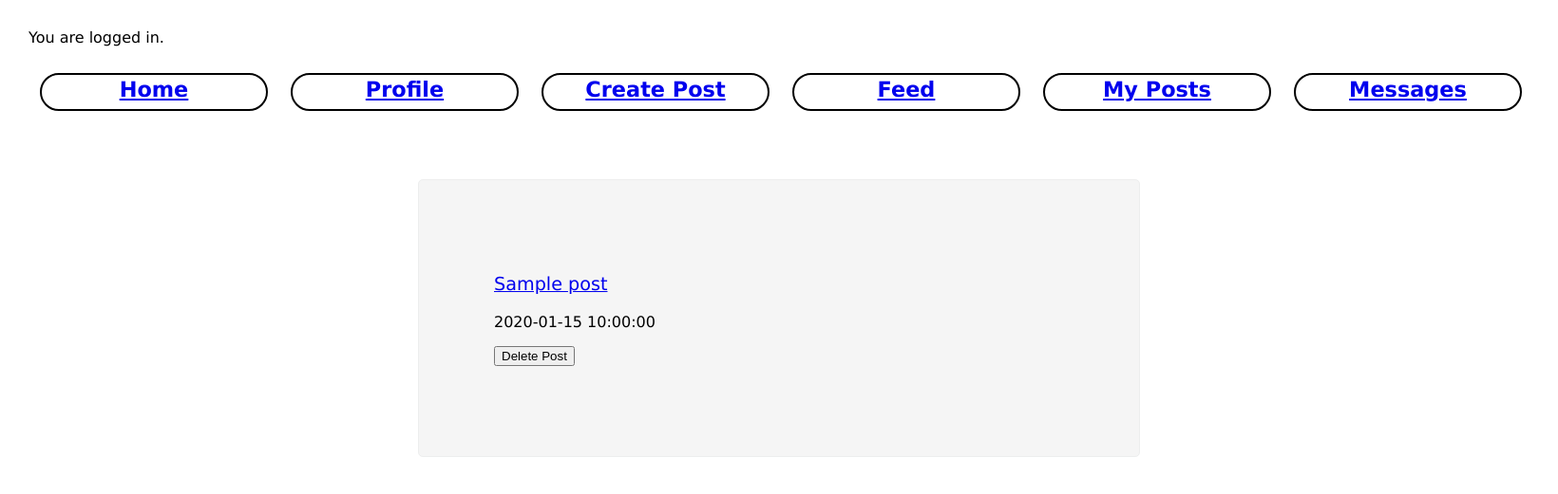
After one commit to tumichelle/SunshareCS304FinalProject, a Flask app: template beta/templates/my_posts.html in a window 1640 px wide. The commit adds this page. Shown: the top 521 px of the page at 95% size. Run offline with Flask 2, Linux system fonts and the light colour scheme; the template is opened without the code that fills it: most values are stand-ins (such as "Sample title", 1, 10 or a date in 2020).

Commit message:
adding my posts page and delete button for posts

```diff
--- a/beta/app.py
+++ b/beta/app.py
@@ -180,6 +180,27 @@ def feed():
     feed_results = search_helper.feed(conn)
     post_author = feed_results[0]['name']
     return render_template('feed.html', posts=feed_results, author = post_author)
+
+#my posts page
+@app.route('/my_posts/', methods=['GET'])
+def my_posts():
+    if 'username' not in session:
+        flash('Log in or create an account to view your posts.')
+        return redirect(url_for('index'))
+    conn = dbi.connect()
+    user_id = session.get('uid')
+    feed_results = search_helper.my_posts(conn, user_id)
+    return render_template('my_posts.html', posts=feed_results)
+
+#delete a post
+@app.route('/delete_post/<post_id>', methods=['POST'])
+def delete_post(post_id):
+    conn = dbi.connect()
+    insert.delete_post(conn, post_id)
+    insert.delete_items(conn, post_id)
+    user_id = session.get('uid')
+    feed_results = search_helper.my_posts(conn, user_id)
+    return render_template('my_posts.html', posts=feed_results)
 
 #Displays all of the post details given the post_id
 @app.route('/post/<post_id>', methods=['GET', 'POST'])
--- a/beta/templates/base.html
+++ b/beta/templates/base.html
@@ -32,8 +32,9 @@
     <li><a href="{{url_for('index')}}">Home</a></li>
     <li><a href="{{url_for('profile')}}">Profile</a></li>
     <!-- <li><a href="{{url_for('search')}}">Search</a></li> -->
-    <li><a href="{{url_for('insert_post')}}">Post</a></li>
+    <li><a href="{{url_for('insert_post')}}">Create Post</a></li>
     <li><a href="{{url_for('feed')}}">Feed</a></li>
+    <li><a href="{{url_for('my_posts')}}">My Posts</a></li>
     <li><a href="{{url_for('all_messages')}}">Messages</a></li>
   </ul>
 </nav>
--- a/beta/templates/logged_out_base.html
+++ b/beta/templates/logged_out_base.html
@@ -30,8 +30,9 @@
     <li><a href="{{url_for('index')}}">Home</a></li>
     <li><a href="{{url_for('profile')}}">Profile</a></li>
     <!-- <li><a href="{{url_for('search')}}">Search</a></li> -->
-    <li><a href="{{url_for('insert_post')}}">Post</a></li>
+    <li><a href="{{url_for('insert_post')}}">Create Post</a></li>
     <li><a href="{{url_for('feed')}}">Feed</a></li>
+    <li><a href="{{url_for('my_posts')}}">My Posts</a></li>
   </ul>
 </nav>
 {% endblock %}
--- /dev/null
+++ b/beta/templates/my_posts.html
@@ -0,0 +1,25 @@
+{% extends "base.html" %}
+
+{% block main_content %}
+
+{% for post in posts %}
+<div class="post">
+    <div class="post-title">
+        <a href="{{url_for('post_details', post_id=post.post_id)}}"><p>{{ post.title }}</p></a>
+    </div>
+    <div class="post-time">
+        <p>{{ post.timestamp }}</p>
+    </div>
+    <!-- {% if item_id != '' and src != '' %}
+    <div class="post-image">
+        <p><img src="{{url_for('pic', item_id=post['item_id'])}}" alt="{{post['filename']}}"></p>
+    </div>
+    {% endif %} -->
+
+    <form method="POST" action="{{url_for('delete_post', post_id=post['post_id'])}}">
+        <p> <input class = button type='submit' value='Delete Post'> </p>
+    </form>
+</div>
+{% endfor %}
+
+{% endblock %}
--- a/beta/templates/profile.html
+++ b/beta/templates/profile.html
@@ -12,7 +12,5 @@
     <p><button type="logout">Log out</button></p>
 </form>
 
-<p>Here are your posts: </p>
-
 
 {% endblock %}
```
Also changed, not shown: beta/insert.py (+18 -0 lines), beta/search_helper.py (+10 -0 lines).
